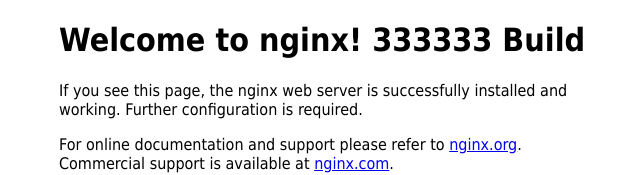
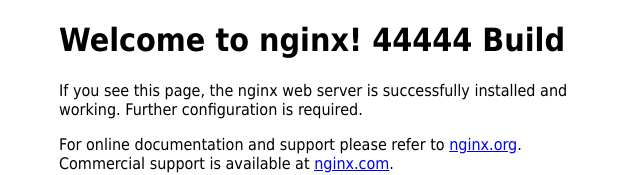
Before and after one commit to jwlee89-devops/awsebtest, a plain HTML site: page index.html in a window 1280 px wide. Shown: the top 175 px of the page, without its empty margins (301-941 px from the left). Drawn offline with Linux system fonts and the light colour scheme.

Commit message:
Update index.html

```diff
--- a/index.html
+++ b/index.html
@@ -11,7 +11,7 @@
 </style>
 </head>
 <body>
-<h1>Welcome to nginx! 333333 Build </h1>
+<h1>Welcome to nginx! 44444 Build </h1>
 <p>If you see this page, the nginx web server is successfully installed and
 working. Further configuration is required.</p>
 
```
